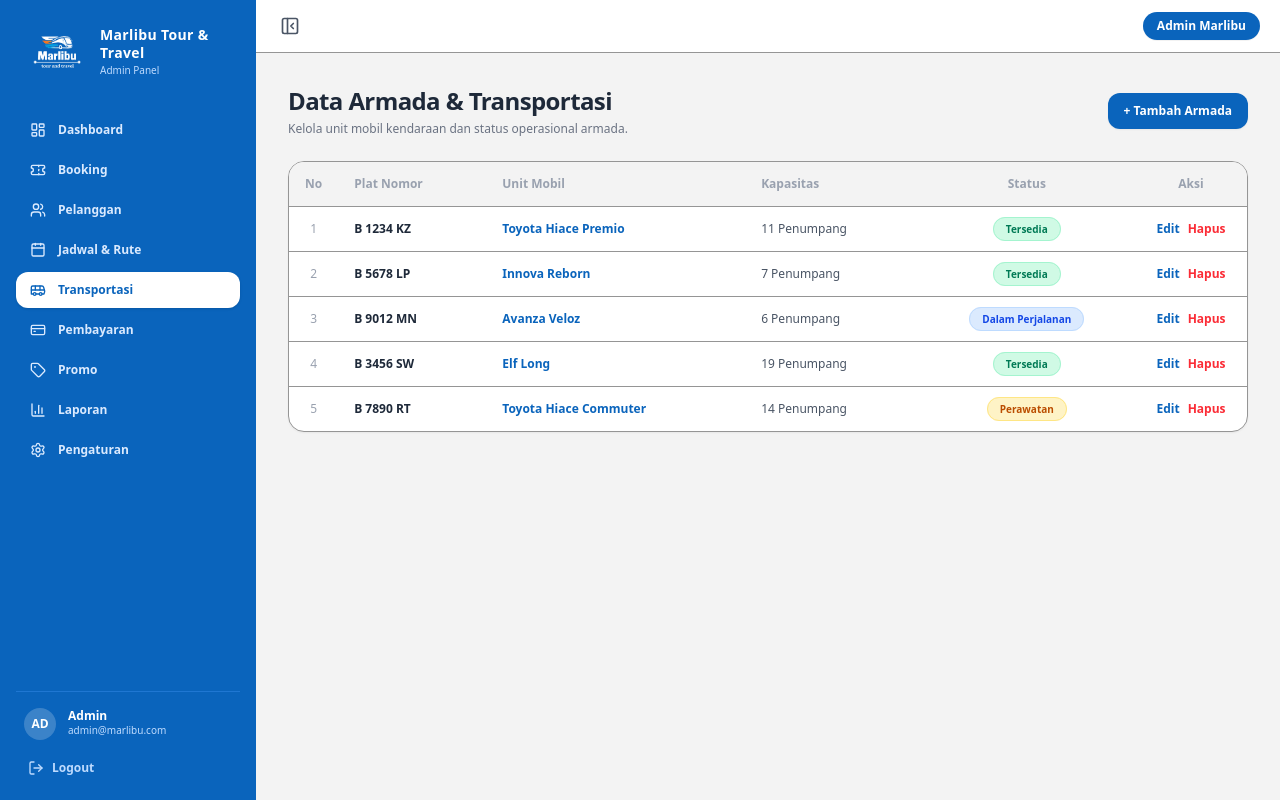
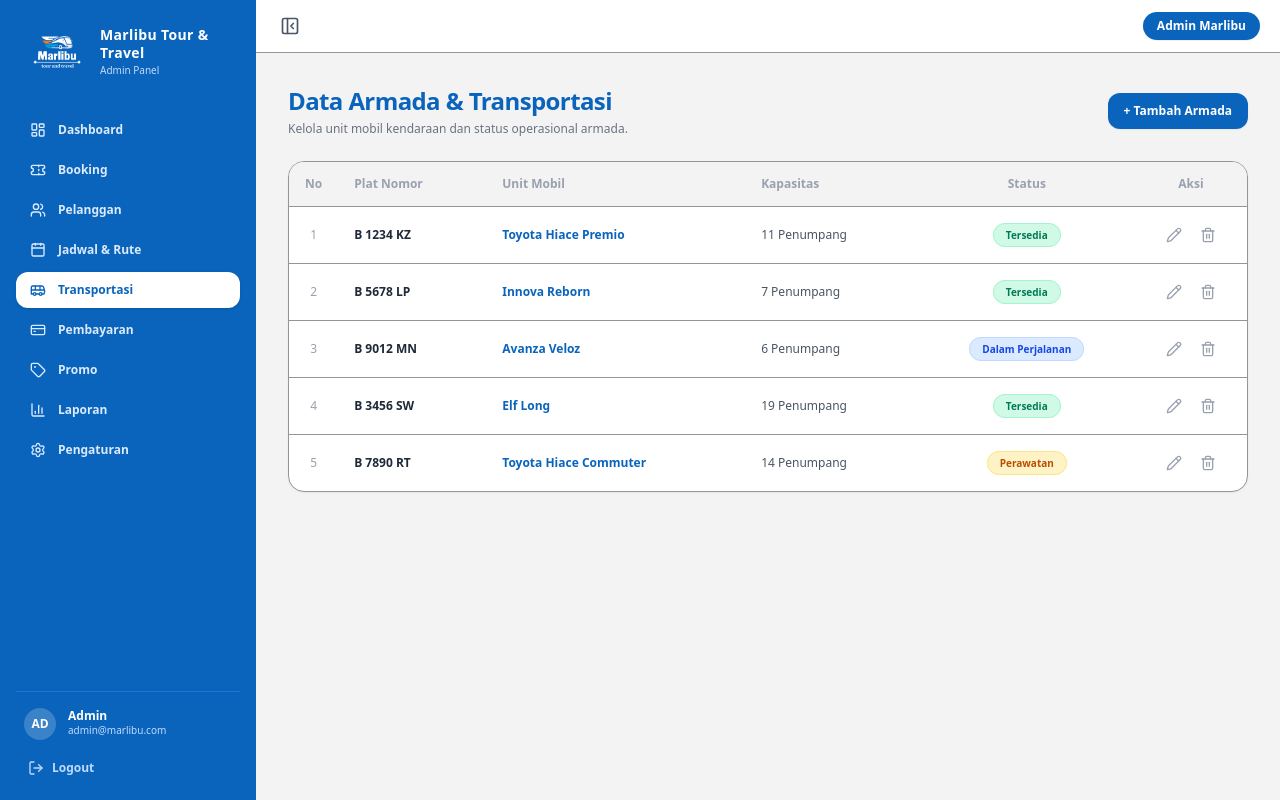
Before and after one commit to noviaflinputri/marlibu-admin, a Next.js app in the folder frontend/: page /transportasi in a window 1280 px wide. Built offline with nearby package versions, Linux system fonts and the light colour scheme.

Commit message:
mengubah warna judul booking,jadwal, transportasi,promo dan pengaturan

```diff
--- a/frontend/app/booking/components/booking-view.tsx
+++ b/frontend/app/booking/components/booking-view.tsx
@@ -175,7 +175,8 @@ export default function BookingView() {
       {/* Header */}
       <div className="flex flex-col sm:flex-row justify-between items-start sm:items-center gap-4">
         <div>
-          <h1 className="text-2xl font-bold text-gray-800 tracking-tight">Data Booking</h1>
+          {/* Judul diubah menjadi text-[#0A64BC] */}
+          <h1 className="text-2xl font-bold text-[#0A64BC] tracking-tight">Data Booking</h1>
           <p className="text-xs text-gray-500 mt-1">
             Kelola dan pantau semua pesanan travel.
           </p>
--- a/frontend/app/jadwal/components/schedule-table.tsx
+++ b/frontend/app/jadwal/components/schedule-table.tsx
@@ -1,6 +1,7 @@
 'use client';
 
 import React, { useState } from 'react';
+import { Pencil, Trash2 } from 'lucide-react';
 
 export interface ScheduleItem {
   id: string;
@@ -126,12 +127,11 @@ export default function ScheduleTable() {
       {/* Header */}
       <div className="flex flex-col sm:flex-row justify-between items-start sm:items-center gap-4">
         <div>
-          <h1 className="text-2xl font-bold text-gray-800 tracking-tight">Jadwal & Rute Travel</h1>
+          <h1 className="text-2xl font-bold text-[#0A64BC] tracking-tight">Jadwal & Rute Travel</h1>
           <p className="text-xs text-gray-500 mt-1">
             Kelola jam keberangkatan, rute, ketersediaan kursi, dan armada travel.
           </p>
         </div>
-        {/* Tombol Biru Seragam dengan Tambah Armada */}
         <button
           onClick={() => setIsAdding(true)}
           className="px-4 py-2.5 bg-[#0A64BC] hover:bg-[#08529B] text-white font-semibold text-xs rounded-xl shadow-xs transition cursor-pointer"
@@ -183,14 +183,14 @@ export default function ScheduleTable() {
                         className="p-1.5 text-gray-400 hover:text-[#0A64BC] hover:bg-blue-50 rounded-lg transition cursor-pointer"
                         title="Edit Jadwal"
                       >
-                        ✏️
+                        <Pencil className="w-4 h-4" />
                       </button>
                       <button
                         onClick={() => handleDelete(item.id)}
                         className="p-1.5 text-gray-400 hover:text-red-600 hover:bg-red-50 rounded-lg transition cursor-pointer"
                         title="Hapus Jadwal"
                       >
-                        🗑️
+                        <Trash2 className="w-4 h-4" />
                       </button>
                     </div>
                   </td>
--- a/frontend/app/pengaturan/components/settings-form.tsx
+++ b/frontend/app/pengaturan/components/settings-form.tsx
@@ -74,7 +74,7 @@ export default function SettingsForm() {
     <div className="space-y-6 max-w-5xl font-sans">
       {/* Header Halaman */}
       <div>
-        <h1 className="text-xl font-bold text-gray-800">Pengaturan Akun & Sistem</h1>
+        <h1 className="text-2xl font-bold text-[#0A64BC] tracking-tight">Pengaturan Akun & Sistem</h1>
         <p className="text-xs text-gray-500 mt-1">
           Kelola profil pengelola dan keamanan kata sandi admin Marlibu Tour & Travel.
         </p>
--- a/frontend/app/promo/components/promo-view.tsx
+++ b/frontend/app/promo/components/promo-view.tsx
@@ -1,6 +1,7 @@
 'use client';
 
 import React, { useState } from 'react';
+import { Pencil, Trash2 } from 'lucide-react';
 
 export interface PromoItem {
   id: string;
@@ -127,7 +128,7 @@ export default function PromoView() {
       {/* Header */}
       <div className="flex flex-col sm:flex-row justify-between items-start sm:items-center gap-4">
         <div>
-          <h1 className="text-2xl font-bold text-gray-800 tracking-tight">Manajemen Promo & Diskon</h1>
+          <h1 className="text-2xl font-bold text-[#0A64BC] tracking-tight">Manajemen Promo & Diskon</h1>
           <p className="text-xs text-gray-500 mt-1">
             Kelola kode voucher, potongan harga, dan periode promo travel.
           </p>
@@ -179,18 +180,20 @@ export default function PromoView() {
                     </span>
                   </td>
                   <td className="py-3.5 px-4 text-center">
-                    <div className="flex items-center justify-center gap-2">
+                    <div className="flex items-center justify-center gap-1.5">
                       <button
                         onClick={() => setEditingItem(item)}
-                        className="text-[#0A64BC] hover:underline font-semibold cursor-pointer"
+                        className="p-1.5 text-gray-400 hover:text-[#0A64BC] hover:bg-blue-50 rounded-lg transition cursor-pointer"
+                        title="Edit Promo"
                       >
-                        Edit
+                        <Pencil className="w-4 h-4" />
                       </button>
                       <button
                         onClick={() => handleDelete(item.id, item.kodePromo)}
-                        className="text-red-500 hover:underline font-semibold cursor-pointer"
+                        className="p-1.5 text-gray-400 hover:text-red-600 hover:bg-red-50 rounded-lg transition cursor-pointer"
+                        title="Hapus Promo"
                       >
-                        Hapus
+                        <Trash2 className="w-4 h-4" />
                       </button>
                     </div>
                   </td>
--- a/frontend/app/transportasi/components/transport-grid.tsx
+++ b/frontend/app/transportasi/components/transport-grid.tsx
@@ -1,6 +1,7 @@
 'use client';
 
 import React, { useState } from 'react';
+import { Pencil, Trash2 } from 'lucide-react';
 
 export interface TransportItem {
   no: number;
@@ -121,7 +122,7 @@ export default function TransportGrid() {
       {/* Header */}
       <div className="flex flex-col sm:flex-row justify-between items-start sm:items-center gap-4">
         <div>
-          <h1 className="text-2xl font-bold text-gray-800 tracking-tight">Data Armada & Transportasi</h1>
+          <h1 className="text-2xl font-bold text-[#0A64BC] tracking-tight">Data Armada & Transportasi</h1>
           <p className="text-xs text-gray-500 mt-1">
             Kelola unit mobil kendaraan dan status operasional armada.
           </p>
@@ -161,18 +162,20 @@ export default function TransportGrid() {
                     </span>
                   </td>
                   <td className="py-3.5 px-4 text-center">
-                    <div className="flex items-center justify-center gap-2">
+                    <div className="flex items-center justify-center gap-1.5">
                       <button
                         onClick={() => setEditingItem(item)}
-                        className="text-[#0A64BC] hover:underline font-semibold cursor-pointer"
+                        className="p-1.5 text-gray-400 hover:text-[#0A64BC] hover:bg-blue-50 rounded-lg transition cursor-pointer"
+                        title="Edit Armada"
                       >
-                        Edit
+                        <Pencil className="w-4 h-4" />
                       </button>
                       <button
                         onClick={() => handleDelete(item.no, item.platNomor)}
-                        className="text-red-500 hover:underline font-semibold cursor-pointer"
+                        className="p-1.5 text-gray-400 hover:text-red-600 hover:bg-red-50 rounded-lg transition cursor-pointer"
+                        title="Hapus Armada"
                       >
-                        Hapus
+                        <Trash2 className="w-4 h-4" />
                       </button>
                     </div>
                   </td>
```
